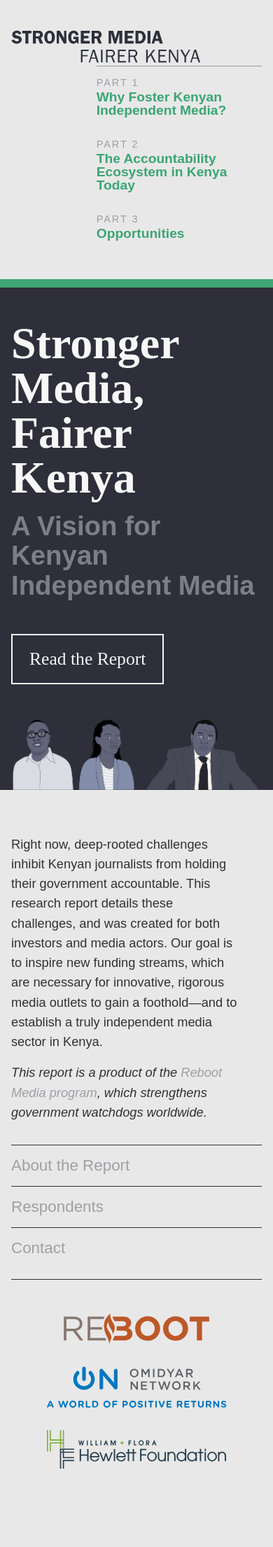
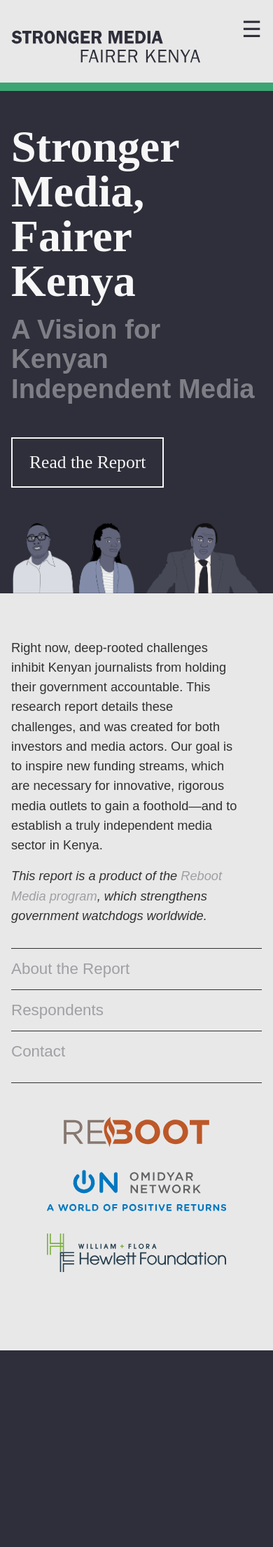
Before and after one commit to theReboot/onken, a Jekyll site: the page built from index.md, in a window 390 px wide. Shown: the whole page at 70% size. Built offline with Jekyll 4.4.1, drawn with Linux system fonts in a browser that asks for light colours; nearby versions of some CDN libraries; after the commit the page ends 1930 px from its top, so only the background shows below that.

Commit message:
Added mobile nav

```diff
--- a/assets/js/scripts.js
+++ b/assets/js/scripts.js
@@ -30,6 +30,17 @@
 }
 
 $(document).ready(function(){
+
+    $(".mainNav").addClass("js").before('<div class="mainNav__button">&#9776;</div>');
+    $(".mainNav__button").click(function(){
+      $(".mainNav").slideToggle();
+    });
+    $(window).resize(function(){
+      if(window.innerWidth > 600) {
+        $(".mainNav").removeAttr("style");
+      }
+    });
+
 
     // if the URL comes with an ID attached
     if (window.location.hash) {
--- a/assets/main.scss
+++ b/assets/main.scss
@@ -597,7 +597,12 @@
   width: 66%;
 
   @include breakpoint('mobile') {
+    clear: both;
     flex-direction: column;
+    float: left;
+    display: none; // this is handled in the javascript
+    margin-top: 2rem;
+    width: 100%;
   }
 
   a {
@@ -610,6 +615,7 @@
     text-decoration: none;
 
     @include breakpoint('mobile') {
+      display: block;
       margin: 0 auto 1rem;
       width: 100%;
     }
@@ -672,6 +678,17 @@
   font-size: 1.2rem;
   font-weight: 700;
   max-width: 16rem;
+}
+
+.mainNav__button {
+  display: none;
+
+  @include breakpoint('mobile') {
+    color: $darkBlue;
+    display: block;
+    float: right;
+    font-size: 2rem;
+  }
 }
 
 // added extra classes for specificity
```
Also changed, not shown: 5 other files.
